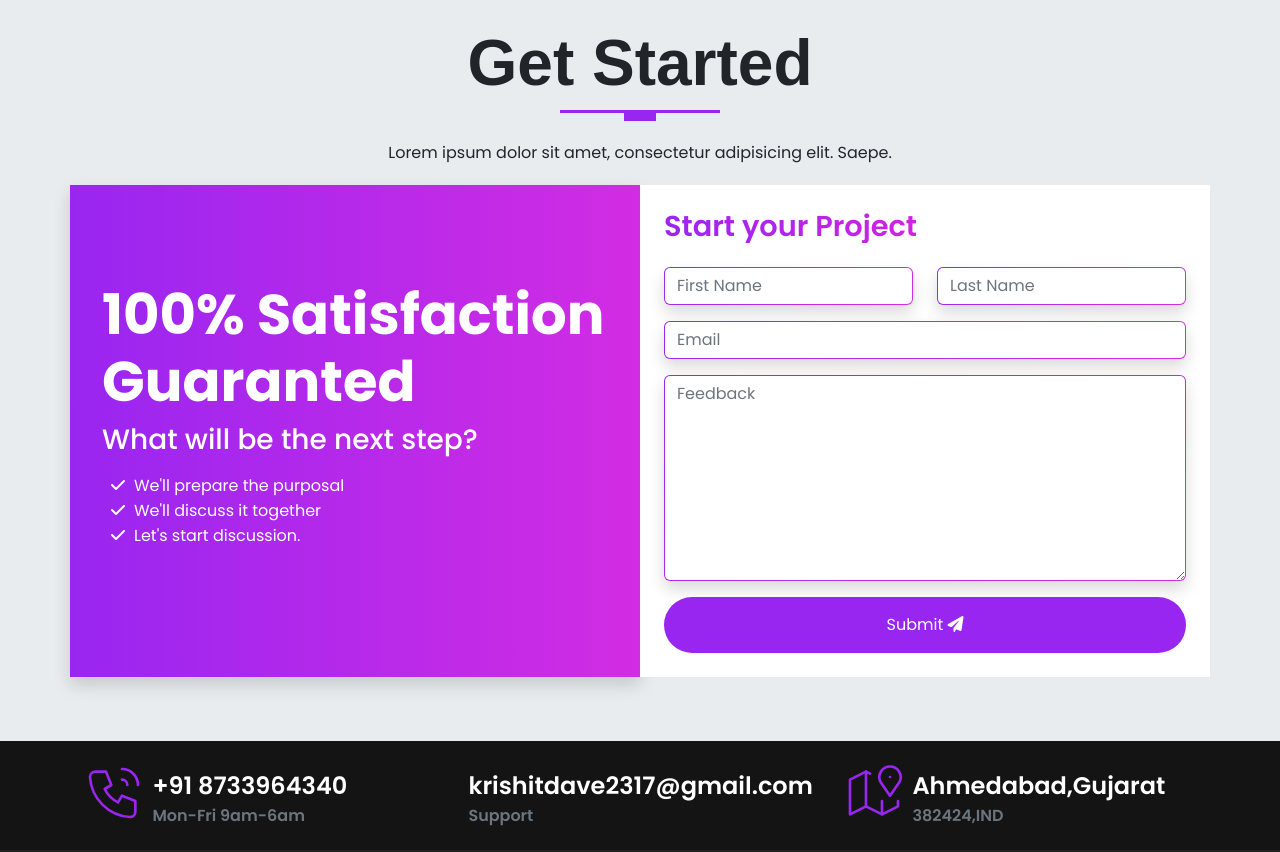
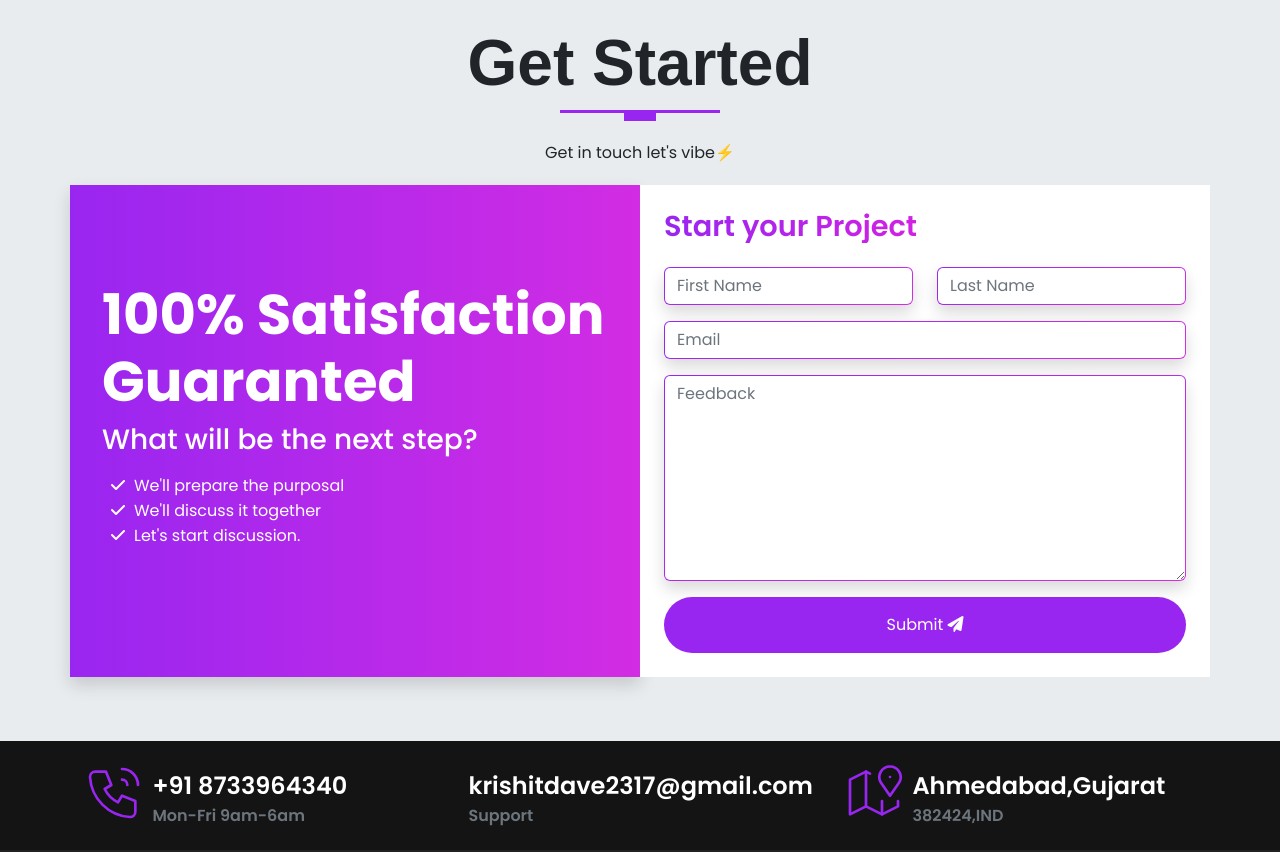
Before and after one commit to krishit/portfolio.github.io, a website: page index.html in a window 1280 px wide. Shown: the part 4680-5532 px from the top of the page. Drawn offline with nearby package versions, Linux system fonts and the light colour scheme; a web font is replaced by a local one.

Commit message:
Update index.html

```diff
--- a/index.html
+++ b/index.html
@@ -668,7 +668,7 @@
       <div class="row text-center">
         <h1 class="display-3 fw-bold unbounded-font">Get Started</h1>
         <div class="heading-line"></div>
-        <p class="lh-lg">Lorem ipsum dolor sit amet, consectetur adipisicing elit. Saepe.</p>
+        <p class="lh-lg"> Get in touch let's vibe⚡️</p>
       </div>
       <!-- content -->
       <div class="row">
```
